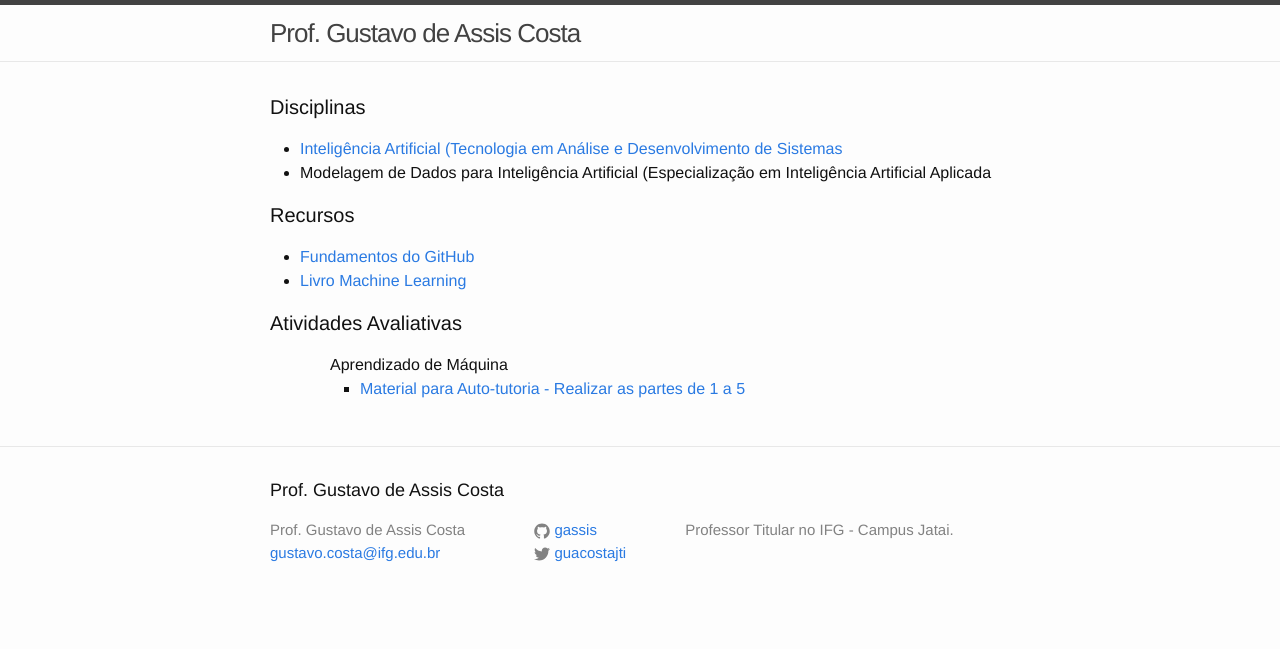
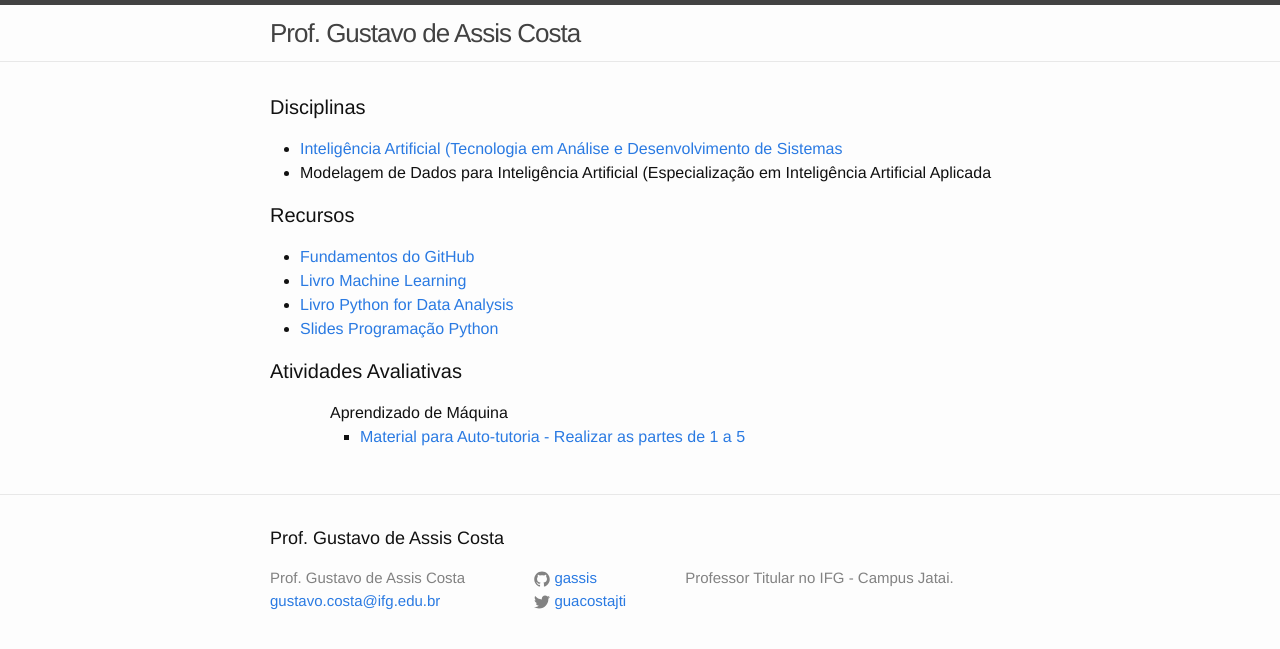
Before and after one commit to gassis/gassis.github.io, a Jekyll site: the page built from index.html, in a window 1280 px wide. Shown: the top 649 px of the page. Built offline with Jekyll 4.4.1, drawn with Linux system fonts in a browser that asks for light colours.

Commit message:
Update index.html

```diff
--- a/index.html
+++ b/index.html
@@ -12,6 +12,8 @@ layout: default
     <ul class="list-group">
       <li class="list-group-item"><a href="https://github.com/ifg-jatai/github-fundamentals">Fundamentos do GitHub</a></li>
       <li class="list-group-item"><a href="https://github.com/gassis/machine_learning/blob/0461cb3d647ec8b99189541d8f5eea6116ed0b87/livro/machine_learning_mastery_with_python.pdf">Livro Machine Learning</a></li>
+      <li class="list-group-item"><a href="https://github.com/gassis/machine_learning/blob/main/livro/Python-for-Data-Analysis.pdf">Livro Python for Data Analysis</a></li>
+      <li class="list-group-item"><a href="https://github.com/gassis/machine_learning/tree/4733c3d15cf8157e470fed887302f1ee2426802e/slides/Programacao_Python">Slides Programação Python</a></li>
     </ul>
       <h1 class="page-heading">Atividades Avaliativas</h1>
     <ul class="list-group">
```
